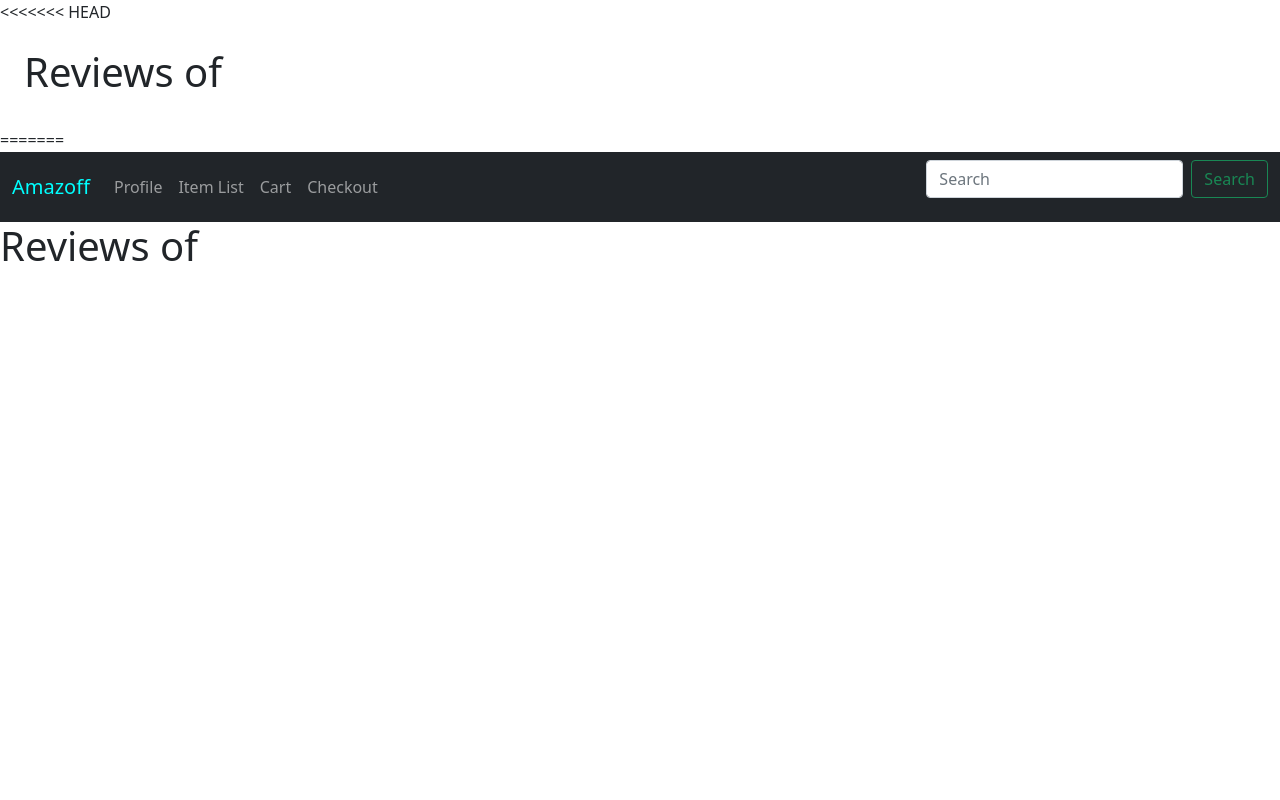
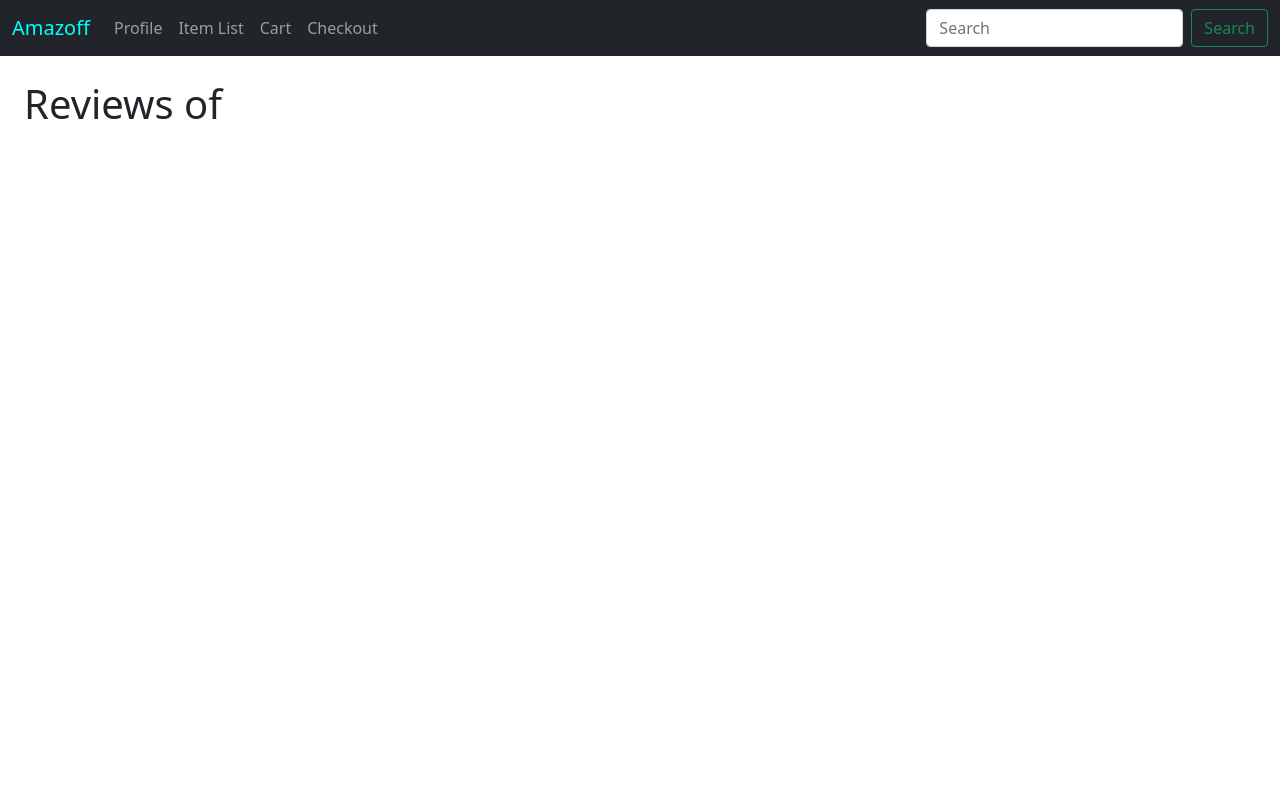
Before and after one commit to jackiemed96/CMPE131_Project, a Python web app: template code/app/templates/reviews.html in a window 1280 px wide. Run offline with Jinja, Linux system fonts and the light colour scheme; the template is opened without the code that fills it, so the values that code supplies are empty.

Commit message:
"fixed formatting"

```diff
--- a/code/app/templates/reviews.html
+++ b/code/app/templates/reviews.html
@@ -1,6 +1,5 @@
-<<<<<<< HEAD
-<!DOCTYPE html>
-<html lang="en">
+{% extends 'base.html' %}
+{% block body %}
 <head>
 <meta charset="utf-8">
 <meta name="viewport" content="width=device-width, initial-scale=1">
@@ -38,20 +37,4 @@
     </div>
 </div>
 </body>
-</html>
-=======
-{% extends 'base.html' %}
-{% block body %}
-	<head>
-		<title>Reviews of {{ item.itemname }}</title>
-	</head>
-	<body>
-		<h1>Reviews of {{ item.itemname }}</h1>
-		{% for review in reviews %}
-		<h3>
-			{{ review }}
-		</h3>
-		{% endfor %}
-	</body>
 {% endblock %}
->>>>>>> 7cfb45161ffc9ca5e3b15753220511529ad947a9
```
